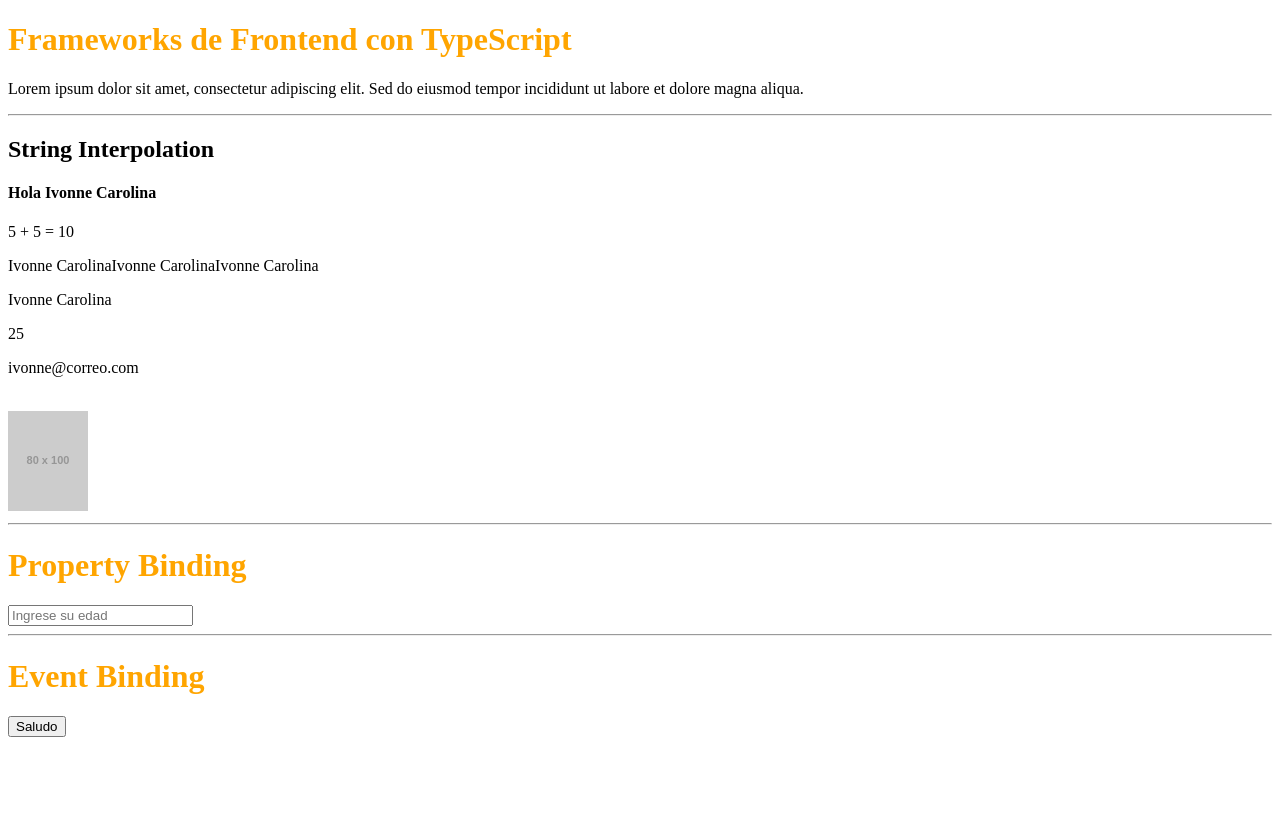
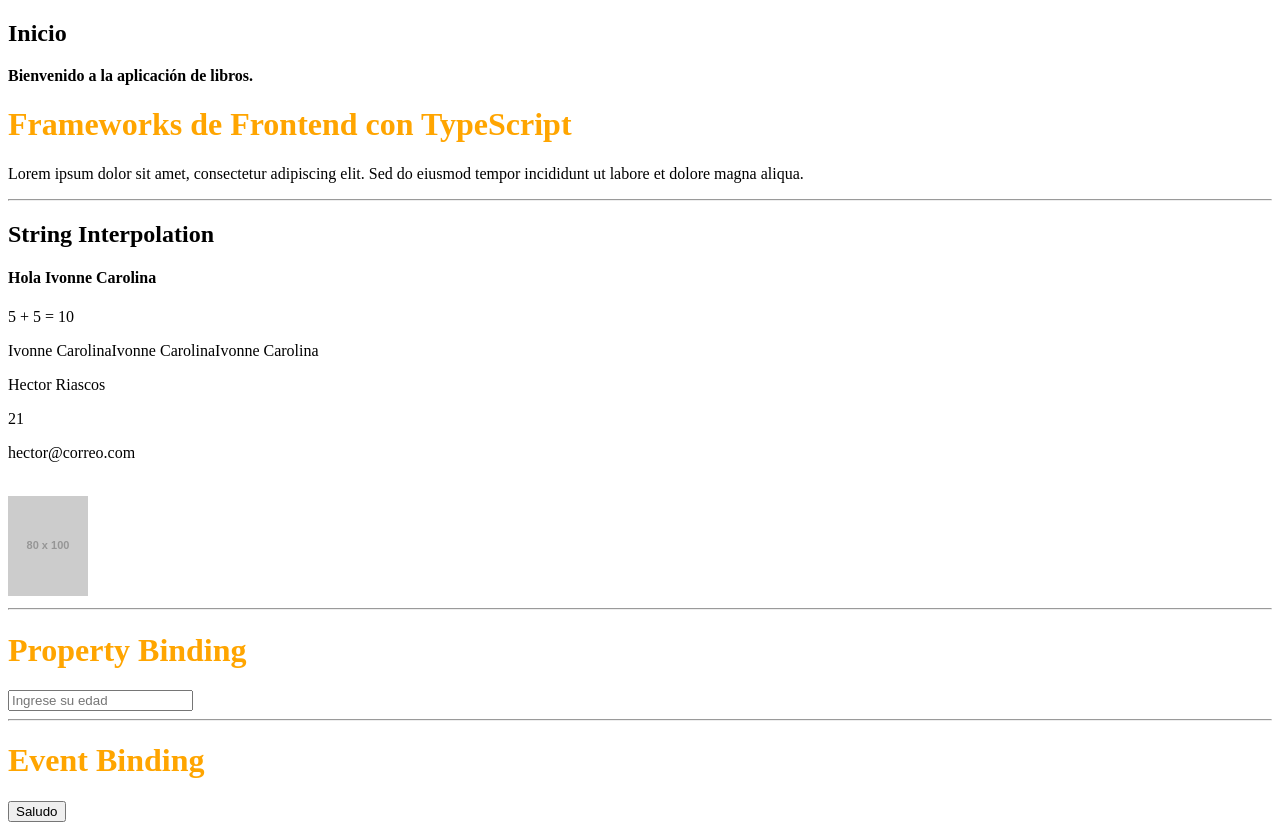
Before and after one commit to HectorARiascosI/book_Angular_ElectivaIII, an Angular app: page /inicio in a window 1280 px wide. Before the commit this address led to /. Before the commit the page ends 800 px from the top, so only its background shows below. Built offline with nearby package versions, Linux system fonts and the light colour scheme.

Commit message:
Proyecto Angular Electiva III

```diff
--- a/angular.json
+++ b/angular.json
@@ -2,7 +2,8 @@
   "$schema": "./node_modules/@angular/cli/lib/config/schema.json",
   "version": 1,
   "cli": {
-    "packageManager": "npm"
+    "packageManager": "npm",
+    "analytics": false
   },
   "newProjectRoot": "projects",
   "projects": {
--- a/src/app/app.html
+++ b/src/app/app.html
@@ -1,3 +1,5 @@
+<router-outlet />
+
 <h1>Frameworks de Frontend con TypeScript</h1>
 <p>Lorem ipsum dolor sit amet, consectetur adipiscing elit. Sed do eiusmod tempor incididunt ut labore et dolore magna
   aliqua.</p>
--- a/src/app/app.routes.ts
+++ b/src/app/app.routes.ts
@@ -1,3 +1,19 @@
 import { Routes } from '@angular/router';
+import { Home } from './home/home';
+import { Labs } from './labs/labs';
 
-export const routes: Routes = [];
+export const routes: Routes = [
+  {
+    path: '',
+    redirectTo: 'inicio',
+    pathMatch: 'full',
+  },
+  {
+    path: 'inicio',
+    component: Home,
+  },
+  {
+    path: 'labs',
+    component: Labs,
+  },
+];
--- a/src/app/app.ts
+++ b/src/app/app.ts
@@ -1,4 +1,4 @@
-import { Component, signal } from '@angular/core';
+import { Component } from '@angular/core';
 import { RouterOutlet } from '@angular/router';
 
 @Component({
@@ -11,9 +11,9 @@ export class App {
   name = "Ivonne Carolina";
 
   person = {
-    name: "Ivonne Carolina",
-    age: 25,
-    email: "ivonne@correo.com",
+    name: "Hector Riascos",
+    age: 21,
+    email: "hector@correo.com",
     profileImg: "https://placehold.co/80x100"
   }
 
--- /dev/null
+++ b/src/app/home/home.ts
@@ -0,0 +1,13 @@
+import { Component } from '@angular/core';
+
+@Component({
+  selector: 'app-home',
+  standalone: true,
+  template: `
+    <section>
+      <h2>Inicio</h2>
+      <p>Bienvenido a la aplicación de libros.</p>
+    </section>
+  `,
+})
+export class Home {}
--- /dev/null
+++ b/src/app/labs/labs.ts
@@ -0,0 +1,13 @@
+import { Component } from '@angular/core';
+
+@Component({
+  selector: 'app-labs',
+  standalone: true,
+  template: `
+    <section>
+      <h2>Labs</h2>
+      <p>Sección de laboratorios.</p>
+    </section>
+  `,
+})
+export class Labs {}
```
Also changed, not shown: src/app/labs/labs.html (added).
